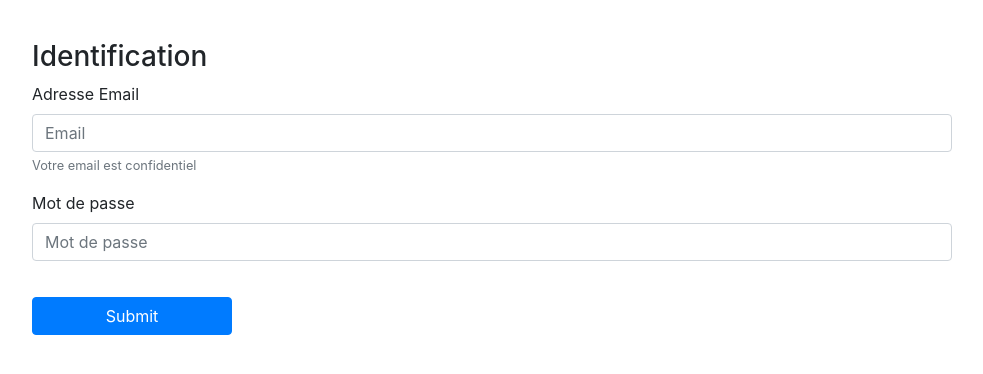
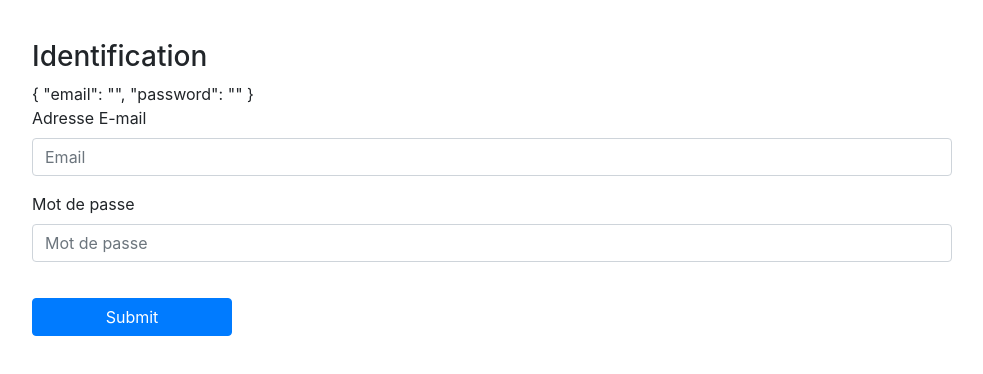
Before and after one commit to yakrocro/asker1, an Angular app: page / in a window 1280 px wide. Shown: the top 374 px of the page, without its empty margins (148-1131 px from the left). Built offline with nearby package versions, Linux system fonts and the light colour scheme.

Commit message:
work on ident-form component

```diff
--- a/src/app/app.module.ts
+++ b/src/app/app.module.ts
@@ -4,6 +4,7 @@ import { NgModule } from '@angular/core';
 import { AppRoutingModule } from './app-routing.module';
 import { AppComponent } from './app.component';
 import { IdentFormComponent } from './ident-form/ident-form.component';
+import { FormsModule } from '@angular/forms'
 
 @NgModule({
   declarations: [
@@ -12,7 +13,8 @@ import { IdentFormComponent } from './ident-form/ident-form.component';
   ],
   imports: [
     BrowserModule,
-    AppRoutingModule
+    AppRoutingModule,
+    FormsModule,
   ],
   providers: [],
   bootstrap: [AppComponent]
--- a/src/app/ident-form/ident-form.component.html
+++ b/src/app/ident-form/ident-form.component.html
@@ -2,16 +2,18 @@
 <div id="id-block-container" class="d-flex align-items-center w-100 justify-content-center">
   <div id="id-block" class="w-75">
     <h3>Identification</h3>
-    <form>
+    <form #userForm="ngForm">
+      {{ userForm.value | json }}
       <div class="form-group">
-        <label for="exampleInputEmail1">Adresse Email</label>
-        <input type="email" class="form-control" id="exampleInputEmail1" aria-describedby="emailHelp"
-        placeholder="Email" #email>
-        <small id="emailHelp" class="form-text text-muted">Votre email est confidentiel</small>
+        <label for="email">Adresse E-mail</label>
+        <input type="email" class="form-control" id="email" name="email" aria-describedby="emailHelp"
+        placeholder="Email" ngModel>
+        <!-- <small id="emailHelp" class="form-text text-muted">Votre email est confidentiel</small> -->
       </div>
       <div class="form-group">
-        <label for="exampleInputPassword1">Mot de passe</label>
-        <input type="password" class="form-control" id="exampleInputPassword1" placeholder="Mot de passe">
+        <label for="password">Mot de passe</label>
+        <input type="password" class="form-control" id="password" placeholder="Mot de passe"
+        name="password" ngModel>
       </div>
       <!-- <div class="form-group form-check">
         <input type="checkbox" class="form-check-input" id="exampleCheck1">
```
Also changed, not shown: 1 other file (tests, documents, lock files or other folders).
